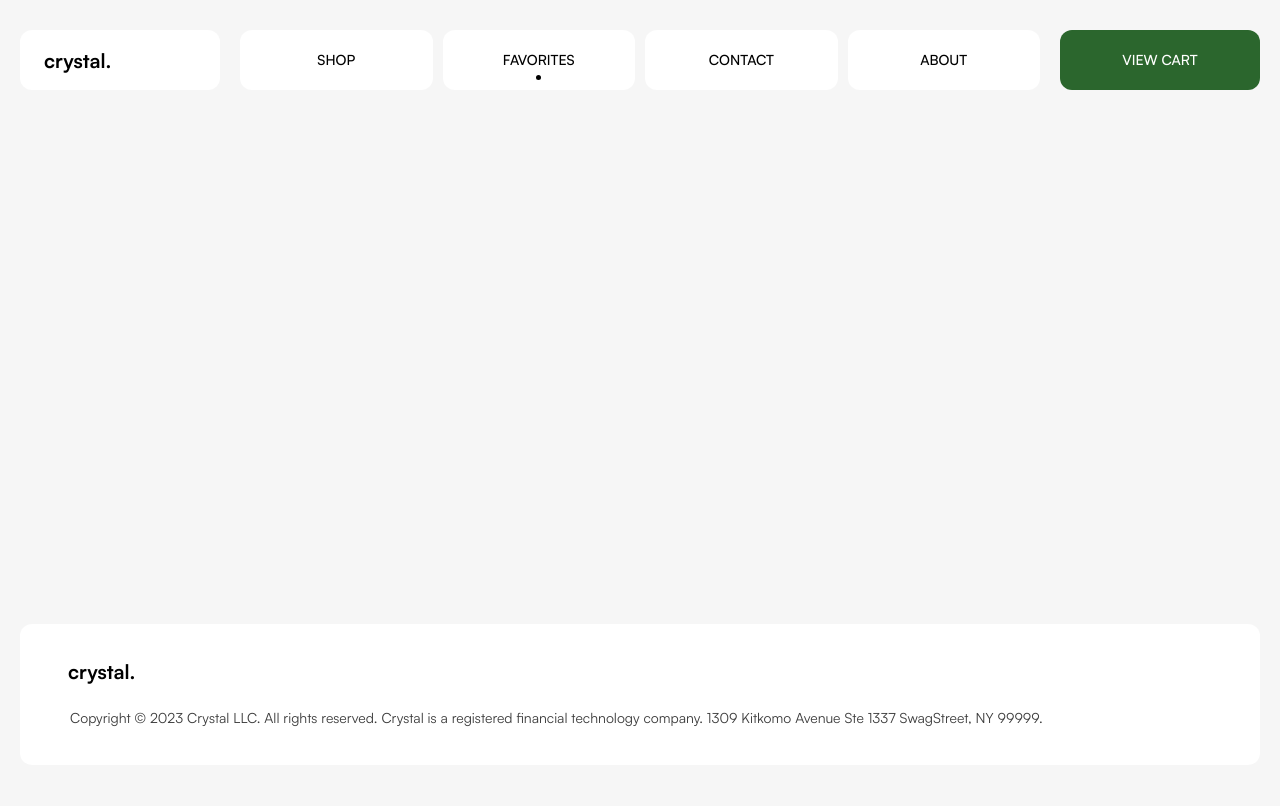
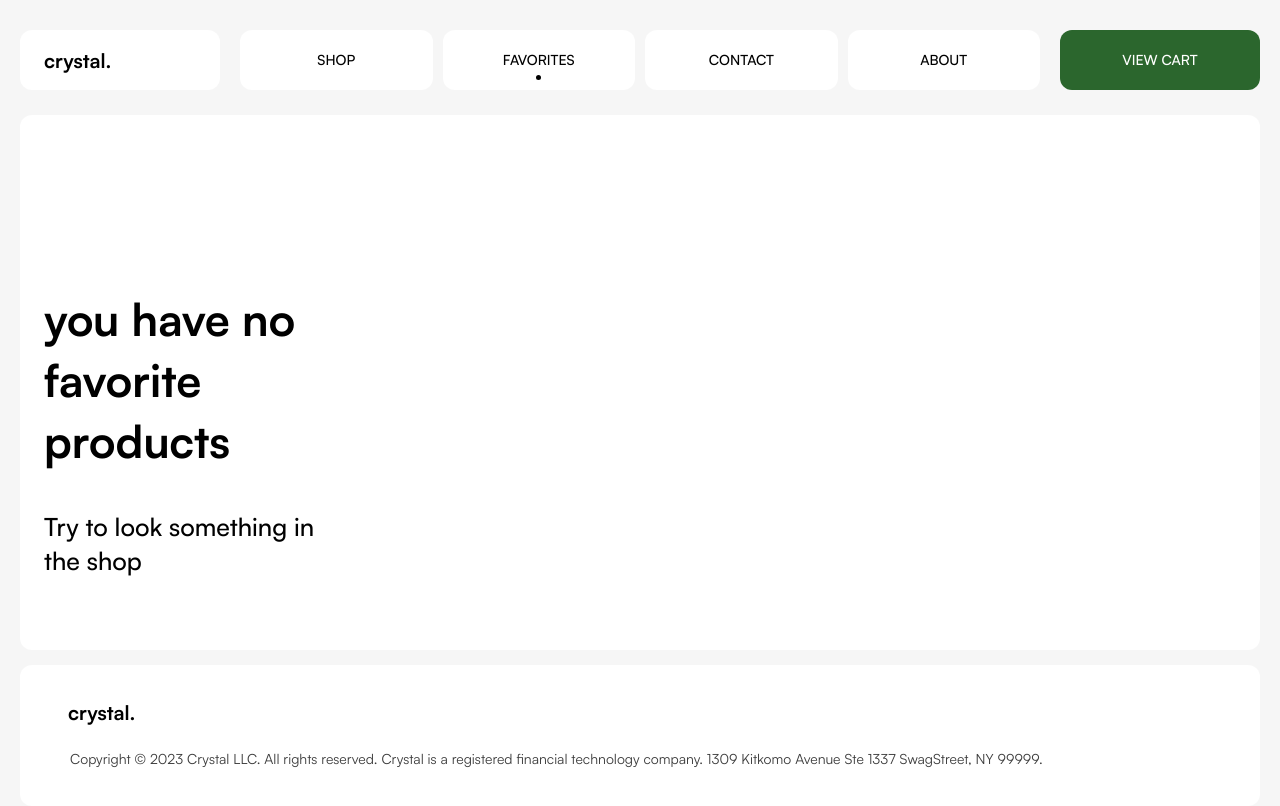
Before and after one commit to kitkomo/crystal, a React (Create React App) app: page /favorites in a window 1280 px wide. Shown: the top 806 px of the page. Built offline with nearby package versions, Linux system fonts and the light colour scheme.

Commit message:
favorites ui

```diff
--- /dev/null
+++ b/src/components/Favorites/Favorites.module.scss
@@ -0,0 +1,24 @@
+.favorites {
+	margin: 15px 0;
+	border-radius: 12px;
+	overflow: hidden;
+	margin-top: 25px;
+	display: grid;
+	grid-template-columns: repeat(4, 1fr);
+	grid-auto-rows: 1fr;
+	row-gap: 1px;
+	column-gap: 1px;
+}
+
+.empty {
+	margin: 80px 0 0;
+	h2 {
+		font-size: 45px;
+		font-weight: 700;
+	}
+
+	p {
+		font-weight: 500;
+		font-size: 25px;
+	}
+}
--- /dev/null
+++ b/src/components/Favorites/Favorites.tsx
@@ -0,0 +1,34 @@
+import React from 'react'
+
+import Card from '../Card/Card'
+import { useAppSelector } from '../../store/hooks'
+
+import cl from './Favorites.module.scss'
+
+const Favorites: React.FC = () => {
+	const { items } = useAppSelector(state => state.favorites)
+	return (
+		<div className={cl.favorites}>
+			{items.length > 0 ? (
+				items.map(item => (
+					<Card
+						key={item.id}
+						article={item.article}
+						imageUrl={item.imageUrl}
+						name={item.name}
+						type={item.type}
+					/>
+				))
+			) : (
+				<div className={cl.empty}>
+					<h2>
+						<span>you have no favorite products</span>
+					</h2>
+					<p>Try to look something in the shop</p>
+				</div>
+			)}
+		</div>
+	)
+}
+
+export default Favorites
--- a/src/components/UI/FavoritesBtn.tsx
+++ b/src/components/UI/FavoritesBtn.tsx
@@ -2,6 +2,7 @@ import React from 'react'
 import styled from 'styled-components'
 
 const FavBtn = styled.button`
+cursor: pointer;
  background-color: #000;
  border: none;
  border-radius: 12px;
@@ -26,7 +27,7 @@ const FavoritesBtn: React.FC<IFavBtn> = ({onAdd, onRemove, isLiked}) => {
 			>
 				<path
 					d='M12 5.881C12.981 4.729 14.484 4 16.05 4C18.822 4 21 6.178 21 8.95C21 12.3492 17.945 15.1195 13.3164 19.3167L13.305 19.327L12 20.515L10.695 19.336L10.6595 19.3037C6.04437 15.1098 3 12.3433 3 8.95C3 6.178 5.178 4 7.95 4C9.516 4 11.019 4.729 12 5.881Z'
-					fill={isLiked ? 'red' :'#FFF'}
+					fill={isLiked ? '#ef4444' :'#FFF'}
 				/>
 			</svg>
 		</FavBtn>
--- a/src/pages/AboutPage.tsx
+++ b/src/pages/AboutPage.tsx
@@ -31,15 +31,25 @@ const Contact = styled.section`
 
 const AboutPage: React.FC = () => {
 	return (
+		<div className='content-wrapper'>
+			<section className='content'>
 				<Contact>
 					<h2>about</h2>
-			<p>Lorem ipsum dolor sit amet consectetur adipisicing elit. Dolore officia blanditiis iure voluptatem, corporis molestias ex</p>
+					<p>
+						Lorem ipsum dolor sit amet consectetur adipisicing elit. Dolore
+						officia blanditiis iure voluptatem, corporis molestias ex
+					</p>
 					<div>
 						<span>
-					Lorem ipsum, dolor sit amet consectetur adipisicing elit. Perspiciatis quo facilis iure, hic quidem quam, error possimus perferendis, deleniti dolore culpa? Obcaecati aperiam, nihil molestias omnis consequatur id modi recusandae!
+							Lorem ipsum, dolor sit amet consectetur adipisicing elit.
+							Perspiciatis quo facilis iure, hic quidem quam, error possimus
+							perferendis, deleniti dolore culpa? Obcaecati aperiam, nihil
+							molestias omnis consequatur id modi recusandae!
 						</span>
 					</div>
 				</Contact>
+			</section>
+		</div>
 	)
 }
 
--- a/src/pages/ContactPage.tsx
+++ b/src/pages/ContactPage.tsx
@@ -31,6 +31,8 @@ const Contact = styled.section`
 
 const ContactPage: React.FC = () => {
 	return (
+		<div className='content-wrapper'>
+			<section className='content'>
 				<Contact>
 					<h2>contacts</h2>
 					<p>you can use the following methods to contact us</p>
@@ -42,6 +44,8 @@ const ContactPage: React.FC = () => {
 						</span>
 					</div>
 				</Contact>
+			</section>
+		</div>
 	)
 }
 
--- a/src/pages/FavoritesPage.tsx
+++ b/src/pages/FavoritesPage.tsx
@@ -1,21 +1,12 @@
 import React from 'react'
-import { useAppSelector } from '../store/hooks'
-import Card from '../components/Card/Card'
+import Favorites from '../components/Favorites/Favorites'
 
 const FavoritesPage: React.FC = () => {
-	const { items } = useAppSelector(state => state.favorites)
-
 	return (
-		<div>
-			{items.map(item => (
-				<Card
-					key={item.id}
-					article={item.article}
-					imageUrl={item.imageUrl}
-					name={item.name}
-					type={item.type}
-				/>
-			))}
+		<div className='content-wrapper'>
+			<section className='content'>
+				<Favorites />
+			</section>
 		</div>
 	)
 }
--- a/src/scss/_common.scss
+++ b/src/scss/_common.scss
@@ -11,14 +11,19 @@
 	border-radius: 12px;
 }
 
+.content-wrapper {
+	min-height: 100%;
+	height: 100%;
+}
+
 .content {
 	background-color: #FFF;
 	border-radius: 12px;
 	padding: 32px 24px;
+	height: 100%;
 }
 
 .main {
-	min-height: 100%;
-	height: 100%;
 	flex: 1;
+	display: grid;
 }
```
Also changed, not shown: src/assets/contact.json (added, +7 -0 lines), src/assets/info.json (added, +7 -0 lines). Lines whose indentation alone changed are shown as unchanged.
